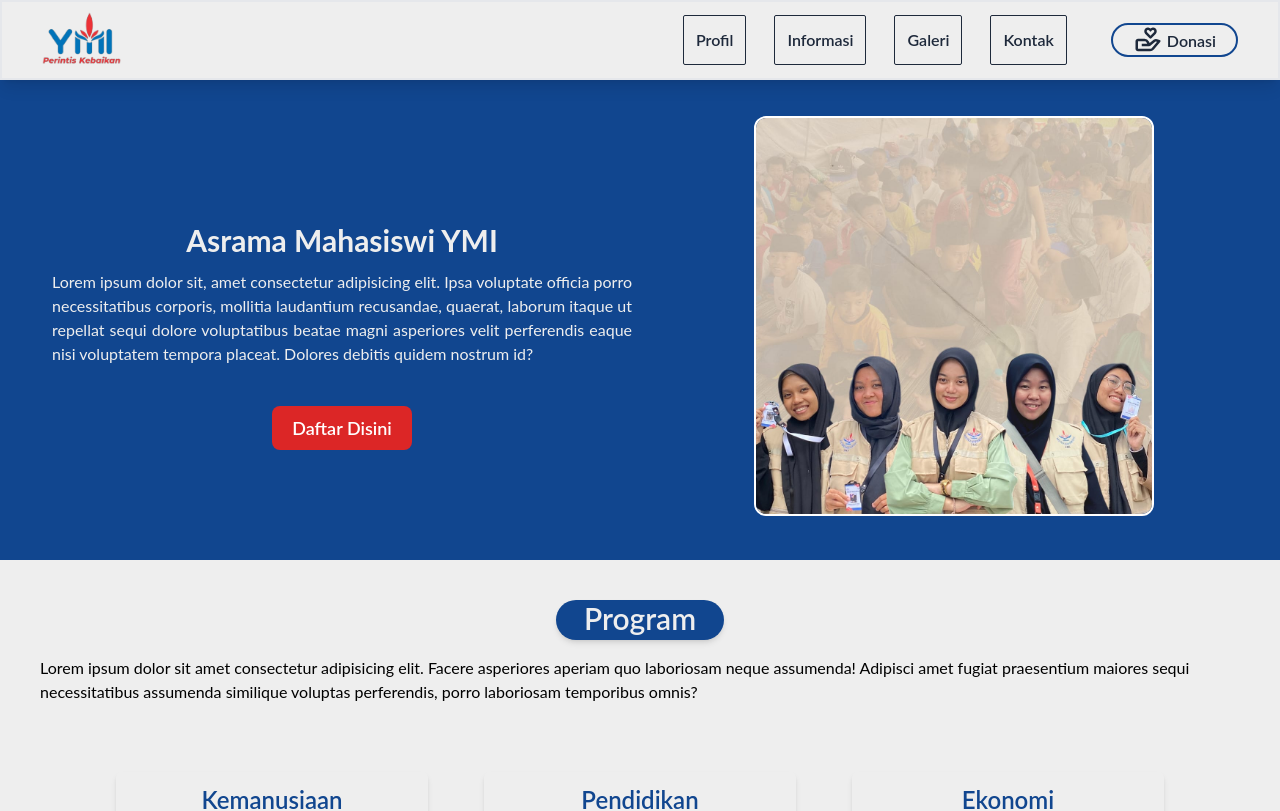
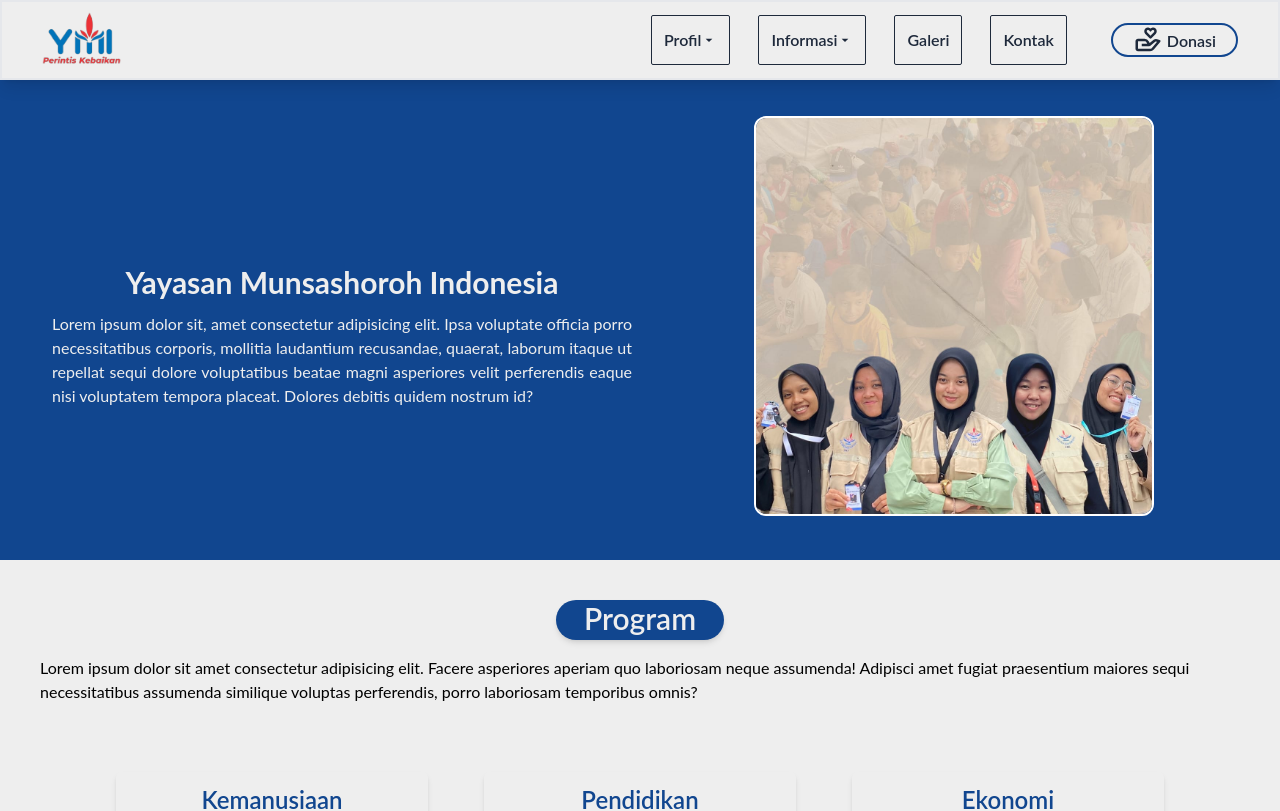
Before and after one commit to The-Foundation-Tech/frontend-tthefoundation-web-blog, a React (Create React App) app: page / in a window 1280 px wide. Shown: the top 811 px of the page. Built offline with nearby package versions, Linux system fonts and the light colour scheme.

Commit message:
plus dropdown

```diff
--- a/src/Components/Main/Hero.js
+++ b/src/Components/Main/Hero.js
@@ -6,12 +6,11 @@ const Hero = () => {
       <div className="container md:mt-28 mt-20 px-3 py-5 lg:py-1 mx-auto">
         <div className="grid lg:grid-cols-2 items-center justify-items-center">
           <div className="order-2 lg:order-1 flex flex-col justify-center items-center mx-2 md:ml-10">
-            <p className="w-full text-center text-lg font-bold md:text-3xl text-customGray mt-10">Asrama Mahasiswi YMI</p>
+            <p className="w-full text-center text-lg font-bold md:text-3xl text-customGray mt-10">Yayasan Munsashoroh Indonesia</p>
             <p className="text-customGray text-justify mt-3">
               Lorem ipsum dolor sit, amet consectetur adipisicing elit. Ipsa voluptate officia porro necessitatibus corporis, mollitia laudantium recusandae, quaerat, laborum itaque ut repellat sequi dolore voluptatibus beatae magni
               asperiores velit perferendis eaque nisi voluptatem tempora placeat. Dolores debitis quidem nostrum id?
             </p>
-            <button className="font-semibold text-md md:text-lg bg-red-600 text-white py-2 px-5 mt-10 hover:bg-red-800 hover:shadow-xl rounded-lg hover:scale-110 transition duration-500">Daftar Disini</button>
           </div>
           <div className="order-1 lg:order-2">
             <img className="rounded-xl border-2 border-white h-80 w-80 object-cover lg:w-[400px] lg:h-[400px] hover:scale-110 transition duration-500" src={hero} />
--- a/src/Components/Main/Navbar.js
+++ b/src/Components/Main/Navbar.js
@@ -2,21 +2,48 @@ import React from 'react';
 import { Link } from 'react-router-dom';
 import { AiOutlineMenu, AiOutlineClose } from 'react-icons/ai';
 import { BiDonateHeart } from 'react-icons/bi';
+import { MdOutlineArrowDropDown } from 'react-icons/md';
 import { useState, useEffect } from 'react';
 import logo from '../../img/logo.png';
 
+//ITEM NAVBAR
+const menuItems = [
+  { id: '/', label: 'Profil', type: 'dropdown', subItems: ['Sejarah dan Profil Yayasan', 'Visi dan Misi Yayasan', 'Struktur Organisasi'] },
+  { id: '/about', label: 'Informasi', type: 'dropdown', subItems: ['Cabang', 'Berita', 'FAQ'] },
+  { id: '/activities', type: 'link', label: 'Galeri' },
+  { id: 'contact', type: 'link', label: 'Kontak' },
+];
+
+const NavItem = ({ menuItem }) => {
+  return (
+    <li key={menuItem.id} className="relative group">
+      {menuItem.type === 'link' ? (
+        <Link to={menuItem.id} className="block p-3 border rounded-sm border-slate-800 m-2 hover:bg-slate-700 hover:text-customGray ">
+          {menuItem.label}
+        </Link>
+      ) : (
+        <>
+          <Link to={menuItem.id} className="flex items-center p-3 border rounded-sm border-slate-800 m-2 hover:bg-slate-700 hover:text-customGray ">
+            {menuItem.label} <MdOutlineArrowDropDown />
+          </Link>
+          <div className="hidden bg-customGray transition-all duration-500 pt-4 absolute bottom-0 right-0 translate-y-full group-hover:block w-max">
+            <ul className="flex flex-col shadow-lg border">
+              {menuItem.subItems.map((sub) => {
+                return <Link className="hover:bg-customNavy hover:text-white px-4 py-2">{sub}</Link>;
+              })}
+            </ul>
+          </div>
+        </>
+      )}
+    </li>
+  );
+};
+
+// MAIN
 const Navbar = () => {
   const [nav, setNavVisible] = useState(false);
   const [isScrolled, setIsScrolled] = useState(false);
   const [prevScrollPos, setPrevScrollPos] = useState(0);
-
-  //ITEM NAVBAR
-  const menuItems = [
-    { id: '/', label: 'Profil', subItems: ['Sejarah dan profil yayasan', 'Visi dan misi yayasan', 'Struktur organisasi'] },
-    { id: '/about', label: 'Informasi', subItems: ['Cabang', 'Berita', 'FAQ'] },
-    { id: '/activities', label: 'Galeri' },
-    { id: 'contact', label: 'Kontak' },
-  ];
 
   useEffect(() => {
     const handleScroll = () => {
@@ -49,7 +76,7 @@ const Navbar = () => {
 
   return (
     <section>
-      <header className={`${isScrolled ? 'opacity-80' : 'opacity-100'} container fixed flex justify-between top-0 h-20 max-w-full px-10 text-slate-800 bg-customGray border-2 shadow-lg z-10 items-center`}>
+      <header className={`${isScrolled ? 'md:opacity-80' : 'md:opacity-100'} container fixed flex justify-between top-0 h-20 max-w-full px-10 text-slate-800 bg-customGray border-2 shadow-lg z-10 items-center`}>
         <div>
           <img src={logo} alt="logo" className="h-20" />
         </div>
@@ -57,13 +84,11 @@ const Navbar = () => {
         <div
           className={`${
             !nav ? '-right-full' : 'right-0'
-          } mt-[80px] md:mt-0 flex flex-col md:flex-row w-full md:w-auto justify-center fixed top-0 bottom-0 md:static gap-x-9 items-center z-[49] bg-blue-200 md:bg-inherit transition-all duration-300 ease-in-out`}
+          } mt-[80px] md:mt-0 flex flex-col md:flex-row w-full md:w-auto justify-center fixed top-0 bottom-0 md:static gap-x-9 items-center z-[49] bg-gray-200 md:bg-inherit transition-all duration-300 ease-in-out`}
         >
           <ul className="flex flex-col md:flex-row gap-x-3 gap-y-3 font-semibold">
             {menuItems.map((menuItem) => (
-              <li key={menuItem.id} className="block p-3 border rounded-sm border-slate-800 m-2 hover:bg-slate-700 hover:text-customGray group relative">
-                <Link to={menuItem.id}>{menuItem.label}</Link>
-              </li>
+              <NavItem menuItem={menuItem} />
             ))}
           </ul>
           <div>
```
